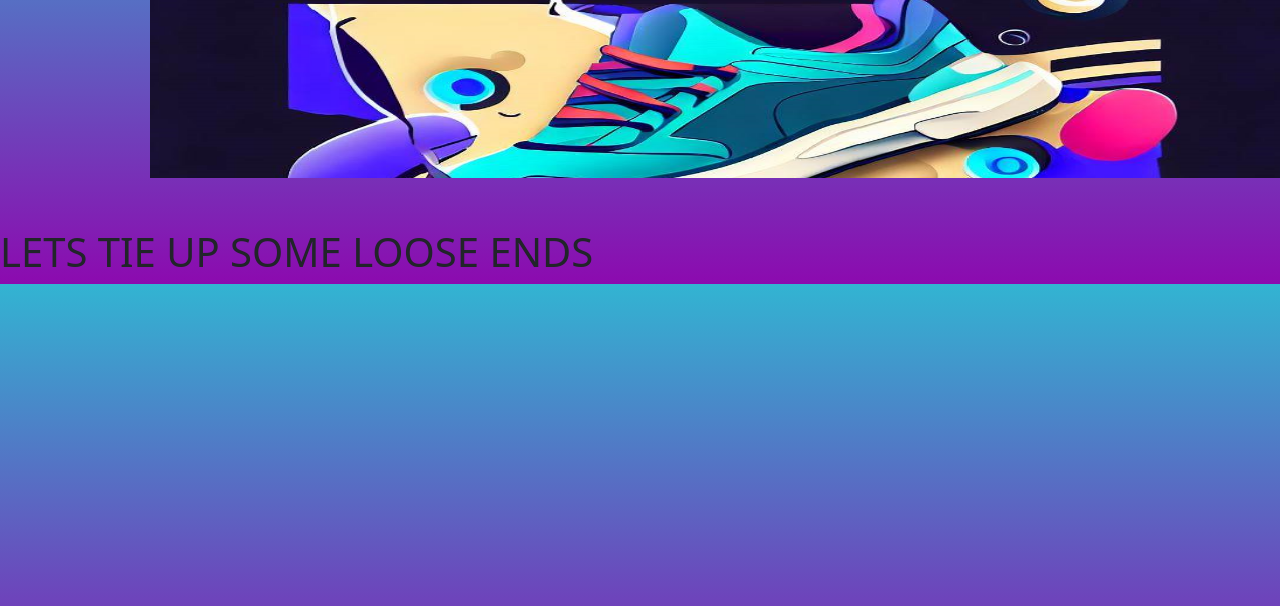
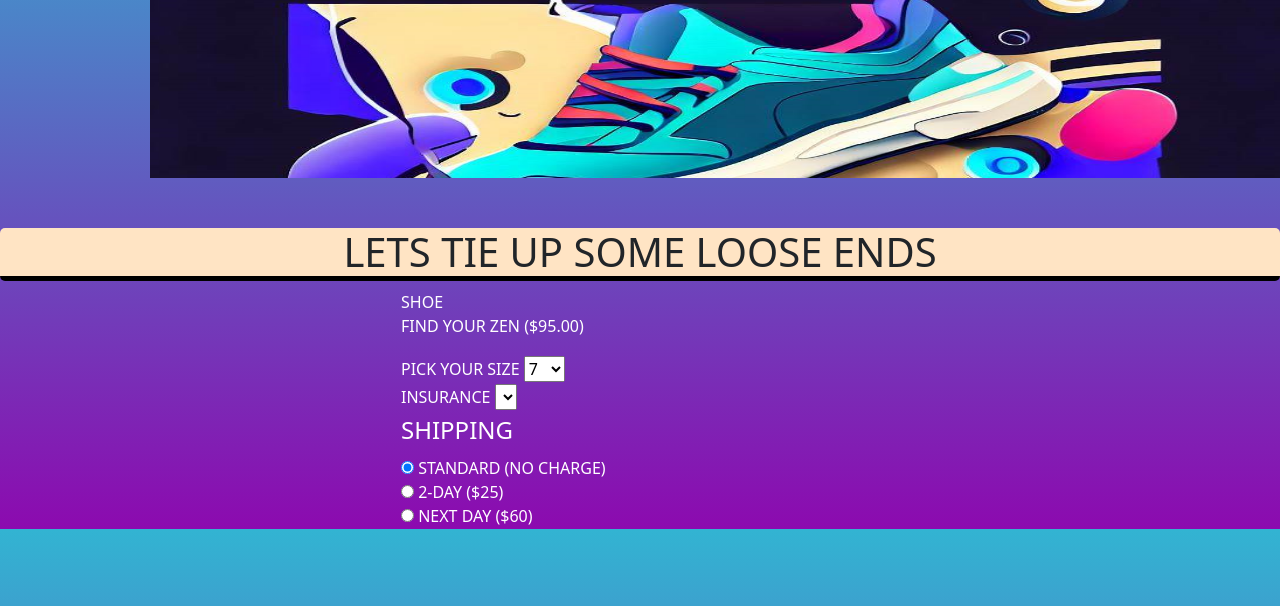
Before and after one commit to Christian-Cruz-Marcial/2023-final, a plain HTML site: page cart-1.html in a window 1280 px wide. Shown: the part 194-800 px from the top of the page. Drawn offline with nearby package versions, Linux system fonts and the light colour scheme.

Commit message:
added shoe size, shipping, and css to cart

```diff
--- a/cart-1.html
+++ b/cart-1.html
@@ -34,6 +34,49 @@
             </div>
         </div>
     </header>
-    <h1>LETS TIE UP SOME LOOSE ENDS</h1>
+    <table>
+        <h1>LETS TIE UP SOME LOOSE ENDS</h1>
+        <tr>
+            <td>
+                <label>SHOE</label>
+                <p>FIND YOUR ZEN ($95.00)</p>
+            </td>
+        </tr>
+        <tr>
+            <td>
+                <label for="size">PICK YOUR SIZE</label>
+                <select name="size" id="size">
+                    <option value="7" selected>7</option>
+                    <option value="8">8</option>
+                    <option value="9">9</option>
+                    <option value="10">10</option>
+                    <option value="11">11</option>
+                    <option value="12">12</option>
+                    <option value="13">13</option>
+                    <option value="14">14</option>
+                    <option value="15">15</option>
+                    <option value="16">16</option>
+                </select>
+            </td>
+        </tr>
+        <tr>
+            <td>
+                <label for="insurance">INSURANCE</label>
+                <select name="insurance" id="insurance"
+
+            </td>
+        </tr>
+        <tr>
+            <td>
+                <input type="hidden" id="shippingType" name="shippingType" />
+                 <fieldset>
+                    <legend>SHIPPING</legend>
+                    <label><input type="radio" id="standard" name="shipping" value="0" checked /> STANDARD (NO CHARGE)</label></br>
+                    <label><input type="radio" id="day_2" name="shipping" value="19.95" /> 2-DAY ($25)</label></br>
+                    <label><input type="radio" id="ground" name="shipping" value="12.95" /> NEXT DAY ($60)</label>
+                 </fieldset>
+            </td>
+        </tr>
+    </table>
 </body>
 </html>
--- a/layout.css
+++ b/layout.css
@@ -84,3 +84,16 @@
   #shoe{
     border: 5px solid rgb(58, 58, 58);
   }
+  table{
+    text-align: left;
+    position: relative;
+    transform: translate(400px);
+    color: white;
+  }
+  h1{
+    text-align: center;
+    position: relative;
+    border-bottom: 5px solid black;
+    background-color: bisque;
+    border-radius: 5px;
+  }
```
